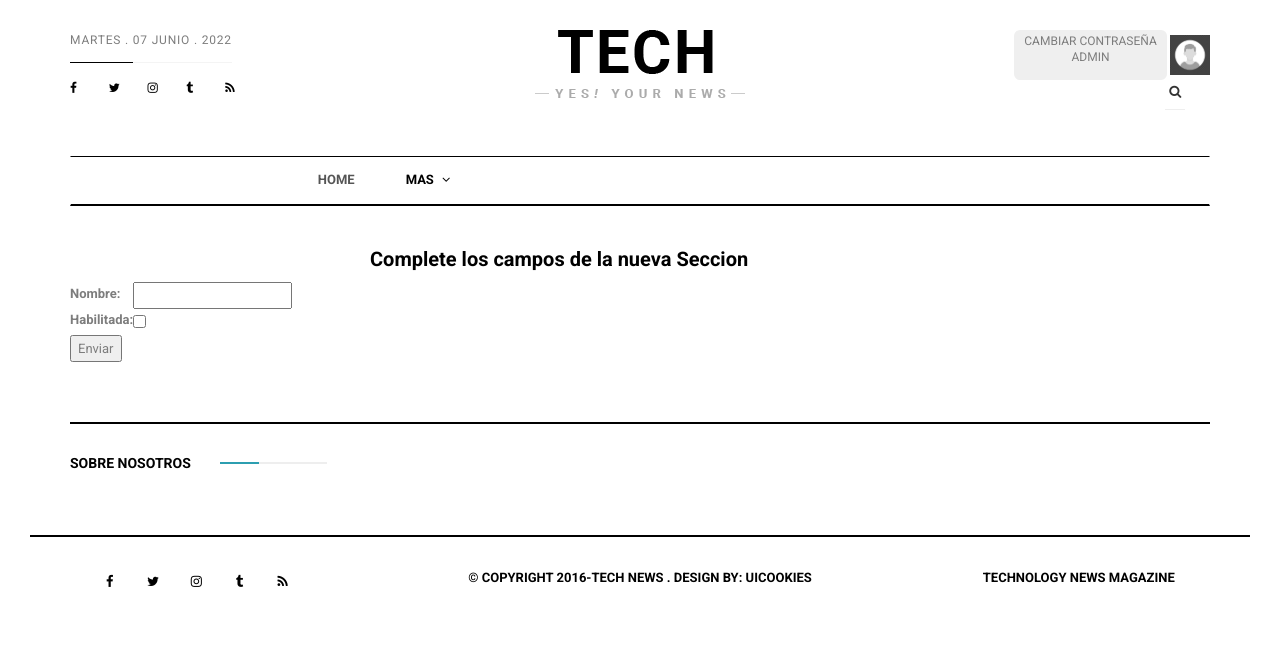
After one commit to brianmondino/pro_final_grupo, a Django app: page /paginas/crear-seccion/ in a window 1280 px wide. The commit adds this page. Shown: the top 657 px of the page. Run offline with Django 4.2, Linux system fonts and the light colour scheme; a user stored in the database is signed in; some libraries are stand-ins or nearby versions.

Commit message:
Crear/Listar Seccion

```diff
--- a/paginas/forms.py
+++ b/paginas/forms.py
@@ -1,7 +1,13 @@
 from django import forms
-from paginas.models import Paginas
+from paginas.models import Paginas, Secciones
 
 class Pagina_form(forms.ModelForm):
     class Meta:
         model = Paginas
         fields = '__all__'
+
+
+class Seccion_form(forms.ModelForm):
+    class Meta:
+        model = Secciones
+        fields = '__all__'
--- a/paginas/urls.py
+++ b/paginas/urls.py
@@ -1,5 +1,5 @@
 from django.urls import path
-from paginas.views import listar_paginas, crear_pagina, buscar_pagina, detalle_pagina, borrar_pagina, valorar_pagina, listar_paginas2, actualiza_vista
+from paginas.views import listar_paginas, crear_pagina, buscar_pagina, detalle_pagina, borrar_pagina, listar_seccion, valorar_pagina, listar_paginas2, actualiza_vista, listar_seccion, crear_seccion
 from django.conf import settings
 from django.conf.urls.static import static
 
@@ -15,5 +15,7 @@
     path('valorar-pagina/', valorar_pagina, name = 'valorar_pagina'),
     path('listar-paginas2/', listar_paginas2, name = 'listar_paginas2'),
     path('actualiza-vista/<int:pk>/', actualiza_vista, name='actualiza_vista'),
+    path('listar-seccion/', listar_seccion, name = 'listar_seccion'),
+    path('crear-seccion/', crear_seccion, name = 'crear_seccion')
 
 ]
--- a/paginas/views.py
+++ b/paginas/views.py
@@ -1,6 +1,7 @@
+from sqlite3 import TimestampFromTicks
 from django.shortcuts import render, get_object_or_404, redirect
 from paginas.models import Paginas, Secciones
-from paginas.forms import Pagina_form
+from paginas.forms import Pagina_form, Seccion_form
 from django.http import HttpResponse, JsonResponse
 from django.contrib.auth.decorators import login_required
 from django.core.paginator import Paginator, EmptyPage, PageNotAnInteger
@@ -156,3 +157,47 @@
     else:
         context = {'errors':'No se encontro el valor correcto'}
     return render(request, 'buscar_paginas.html', context = context)
+
+
+###################################################################
+###################################################################
+###################################################################
+#secciones // crear seccion // listar seccion
+
+@login_required
+def crear_seccion(request):
+    if request.method == 'GET':
+        form = Seccion_form()
+        #secciones = Secciones.objects.filter(habilitada=True).order_by('nombre')
+        context = {'form':form}
+        return render(request, 'crear_seccion.html', context=context)
+    elif request.method == 'POST':
+        form = Seccion_form(request.POST, request.FILES)
+        secciones = Secciones.objects.filter(habilitada=True).order_by('nombre')
+        if form.is_valid():
+            nueva_seccion = Secciones.objects.create(
+                nombre = form.cleaned_data['nombre'],
+                habilitada = form.cleaned_data['habilitada'],
+                #tstamp = form.cleaned_data['tstamp'],
+            )
+            context = {'nueva_seccion':nueva_seccion, 'secciones':secciones}
+        else:
+            context = {'errors':form.errors, 'secciones':secciones}
+        return render(request, 'crear_seccion.html', context = context)
+
+    else:
+        return redirect('login')
+
+
+
+
+@login_required
+def listar_seccion(request): # borré seccion=""
+    secciones = Secciones.objects.all
+    context = {'secciones':secciones}
+    return render(request, 'listar_seccion.html', context=context)
+
+
+###################################################################
+###################################################################
+###################################################################
--- /dev/null
+++ b/templates/crear_seccion.html
@@ -0,0 +1,26 @@
+{% extends 'base_backoffice.html' %}
+{% block contenido %}
+    {% if form %}
+        <h2 style="margin-left:30rem">Complete los campos de la nueva Seccion</h2>
+        <form action="" method="POST" enctype="multipart/form-data">
+            {% csrf_token %}
+            <table wifth="100%">
+                {{form.media}}
+                {{form.as_table}}
+            </table>
+            <input type="submit" , value="Enviar">
+        </form>
+    {% elif nueva_seccion %}
+        <h2 style="color:green; margin-left:33rem">Nueva Seccion creada</h2>
+        <div class="card" style="width: 18rem;background-color: aqua;margin-top:4rem;margin-left:35rem">
+            <div class="card-body">
+                <h5 class="card-title">Nombre: {{nueva_seccion.nombre}}</h5>
+                <p class="card-text">Habilitada: {{nueva_seccion.habilitada}}</p>
+                <p class="card-text">tstamp: {{nueva_seccion.tstamp}}</p>
+            </div>
+        </div>
+    {% else %}
+        <h2 style = "color:red; margin-left:25rem"> Ocurrio un error en la carga de la pagina</h2>
+        <div style = "margin-left:25rem;">{{errors}}</div>
+    {% endif %}
+{% endblock %}
--- a/templates/menu.html
+++ b/templates/menu.html
@@ -24,13 +24,18 @@
 									<ul class="dropdown-menu">
 										<li>
 											<div class="m-menu-content">
-												<ul class="col-sm-6">
+												<ul class="col-sm-4">
 													<li class="dropdown-header">Paginas</li>
 													<li><a href="/paginas/listar-paginas2">Listar Páginas</a></li>
 													<li><a href="/paginas/crear-pagina">Crear Página</a></li>
 												</ul>
+												<ul class="col-sm-4">
+													<li class="dropdown-header">Secciones</li>
+													<li><a href="/paginas/listar-seccion">Listar Secciones</a></li>
+													<li><a href="/paginas/crear-seccion">Crear Seccion</a></li>
+												</ul>
 												{% if request.user.is_staff %}
-												<ul class="col-sm-6">
+												<ul class="col-sm-4">
 													<li class="dropdown-header">Usuarios</li>
 													<li><a href={% url 'users:list' %}>Listar Usuarios</a></li>
 													{% if request.user.is_superuser %}
```
Also changed, not shown: templates/listar_seccion.html (added, +26 -0 lines), db.sqlite3.
